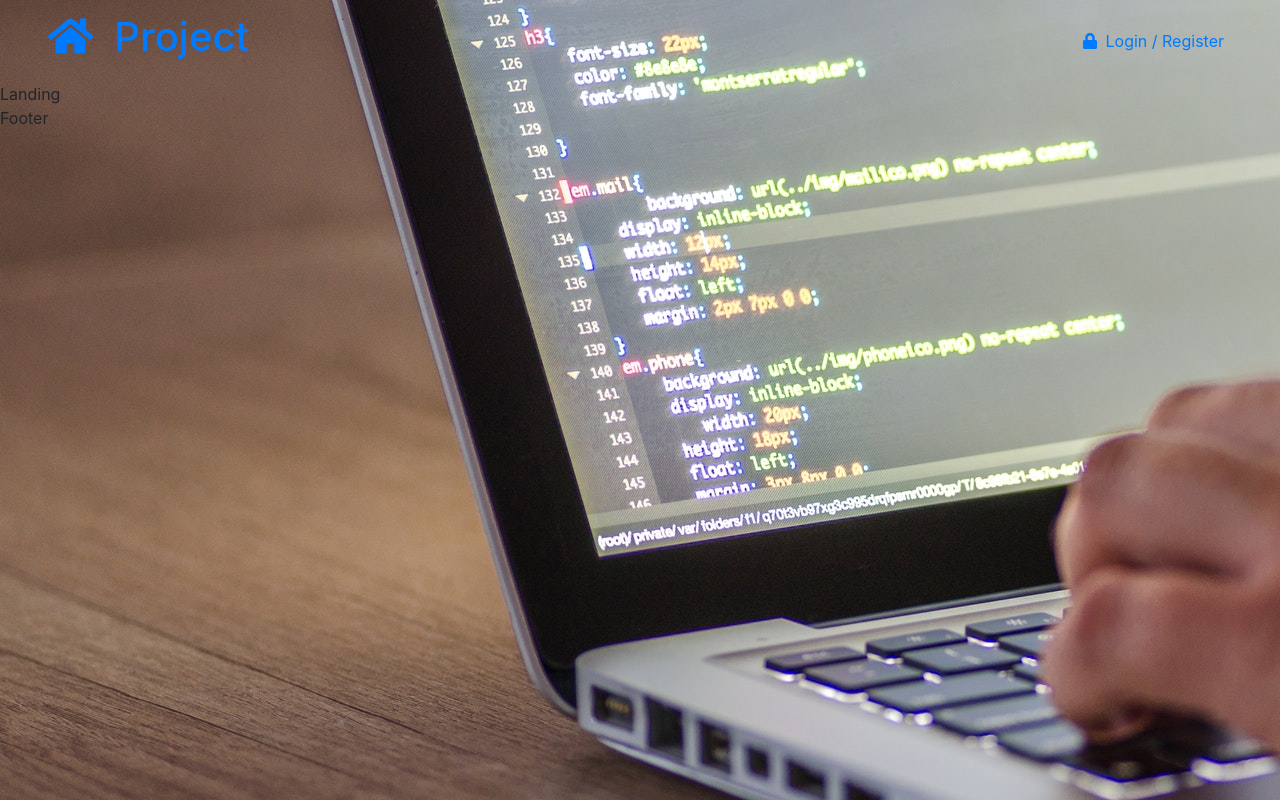
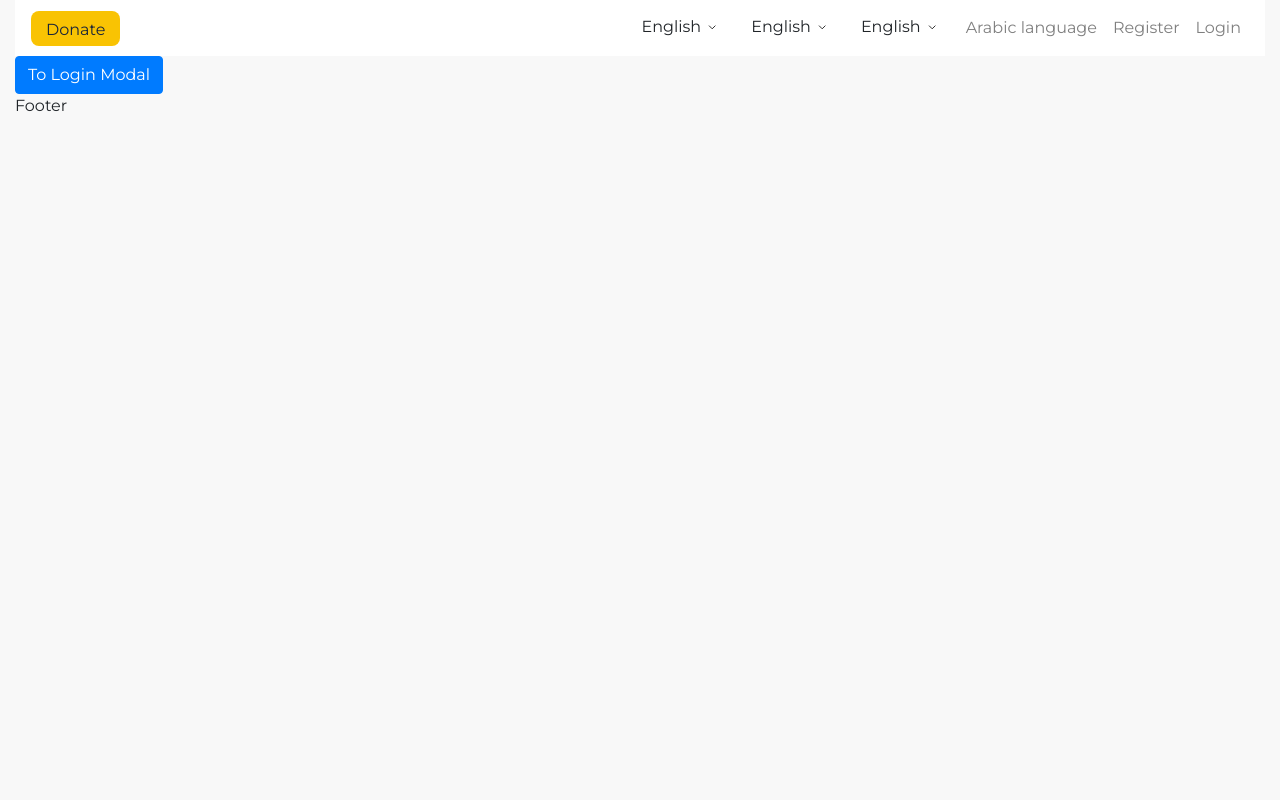
Before and after one commit to danielgreendev/react-master, a React (Create React App) app in the folder client/: page / in a window 1280 px wide. Built offline with nearby package versions, Linux system fonts and the light colour scheme.

Commit message:
feat: create navbar and login view modal

```diff
--- a/client/package.json
+++ b/client/package.json
@@ -7,8 +7,10 @@
     "axios": "^0.18.0",
     "classnames": "^2.2.5",
     "jwt-decode": "^2.2.0",
+    "mdb-react-ui-kit": "^6.0.0",
     "moment": "^2.22.0",
     "react": "^16.3.1",
+    "react-bootstrap": "^2.7.4",
     "react-dom": "^16.3.1",
     "react-moment": "^0.7.0",
     "react-redux": "^5.0.7",
--- a/client/public/index.html
+++ b/client/public/index.html
@@ -3,7 +3,7 @@
 
 <head>
   <meta charset="utf-8">
-  <meta name="viewport" content="width=device-width, initial-scale=1, shrink-to-fit=no">
+  <meta name="viewport" content="width=device-width, initial-scale=1, shrink-to-fit=yes">
   <meta name="theme-color" content="#000000">
   <!--
       manifest.json provides metadata used when your web app is added to the
@@ -11,9 +11,12 @@
     -->
   <link rel="manifest" href="%PUBLIC_URL%/manifest.json">
   <link rel="shortcut icon" href="%PUBLIC_URL%/favicon.ico">
-  <link rel="stylesheet" href="https://stackpath.bootstrapcdn.com/bootstrap/4.1.0/css/bootstrap.min.css" integrity="sha384-9gVQ4dYFwwWSjIDZnLEWnxCjeSWFphJiwGPXr1jddIhOegiu1FwO5qRGvFXOdJZ4"
-    crossorigin="anonymous">
-  <script defer src="https://use.fontawesome.com/releases/v5.0.9/js/all.js" integrity="sha384-8iPTk2s/jMVj81dnzb/iFR2sdA7u06vHJyyLlAd4snFpCl/SnyUjRrbdJsw1pGIl"
+  <link rel="stylesheet" href="https://cdn.jsdelivr.net/npm/bootstrap@4.6.2/dist/css/bootstrap.min.css">
+
+  <link href="https://fonts.googleapis.com/css2?family=Montserrat:wght@400;700&display=swap" rel="stylesheet">
+
+  <script defer src="https://use.fontawesome.com/releases/v5.0.9/js/all.js"
+    integrity="sha384-8iPTk2s/jMVj81dnzb/iFR2sdA7u06vHJyyLlAd4snFpCl/SnyUjRrbdJsw1pGIl"
     crossorigin="anonymous"></script>
 
 
@@ -27,12 +30,9 @@
   </noscript>
   <div id="root"></div>
 
-  <script src="https://code.jquery.com/jquery-3.3.1.slim.min.js" integrity="sha384-q8i/X+965DzO0rT7abK41JStQIAqVgRVzpbzo5smXKp4YfRvH+8abtTE1Pi6jizo"
-    crossorigin="anonymous"></script>
-  <script src="https://cdnjs.cloudflare.com/ajax/libs/popper.js/1.14.0/umd/popper.min.js" integrity="sha384-cs/chFZiN24E4KMATLdqdvsezGxaGsi4hLGOzlXwp5UZB1LY//20VyM2taTB4QvJ"
-    crossorigin="anonymous"></script>
-  <script src="https://stackpath.bootstrapcdn.com/bootstrap/4.1.0/js/bootstrap.min.js" integrity="sha384-uefMccjFJAIv6A+rW+L4AHf99KvxDjWSu1z9VI8SKNVmz4sk7buKt/6v9KI65qnm"
-    crossorigin="anonymous"></script>
+  <script src="https://cdn.jsdelivr.net/npm/jquery@3.6.3/dist/jquery.slim.min.js"></script>
+  <script src="https://cdn.jsdelivr.net/npm/popper.js@1.16.1/dist/umd/popper.min.js"></script>
+  <script src="https://cdn.jsdelivr.net/npm/bootstrap@4.6.2/dist/js/bootstrap.bundle.min.js"></script>
 </body>
 
 </html>
--- a/client/src/App.css
+++ b/client/src/App.css
@@ -1,3 +1,28 @@
 body {
-    background-image: url('./bg.jpg');
+    background-color: #f8f8f8;
+    font-family: 'Montserrat', sans-serif;
+    user-select: none;
 }
+
+
+.donate-btn {
+    font-size: 16px;
+    border-radius: 8px;
+    height: 35px;
+    padding: 7px 15px;
+    background-color: #F9C303;
+    color: #1A2539;
+    cursor: pointer;
+    transition: 0.2s;
+}
+
+.donate-btn:hover {
+    background-color: #e99f01;
+    box-shadow: 1px 1px 3px #1A2539;
+    color: white;
+    text-decoration: none;
+}
+.donate-btn:active {
+    background-color: #e99f01;
+    box-shadow: 1px 1px 1px #1A2539;
+}
--- a/client/src/App.js
+++ b/client/src/App.js
@@ -9,6 +9,7 @@ import Register from './component/auth/Register'
 import Other from './component/other/Other'
 import Navbar from './component/layout/Navbar'
 import Footer from './component/layout/Footer'
+import NotFound from './component/other/NotFound'
 
 import './App.css'
 
@@ -17,16 +18,19 @@ function App() {
     <div>
       <Provider store={store}>
         <Router>
-          <div className='bg'>
+          <div className='container-fluid'>
             <Navbar />
-            <Route exact path="/" component={Landing} />
-            <Route exact path="/login" component={Login} />
-            <Route exact path="/register" component={Register} />
-            <Route exact path="/other" component={Other} />
+            <Switch>
+              <Route exact path="/" component={Landing} />
+              <Route exact path="/login" component={Login} />
+              <Route exact path="/register" component={Register} />
+              <Route exact path="/other" component={Other} />
+              <Route component={NotFound} />
+            </Switch>
+            <Footer />
           </div>
         </Router>
       </Provider>
-      <Footer />
     </div>
   )
 }
--- a/client/src/component/layout/Landing.js
+++ b/client/src/component/layout/Landing.js
@@ -1,11 +1,87 @@
-import React from 'react'
+import React, { useState } from 'react';
 
-function Landing() {
+function App() {
+    const [activeTab, setActiveTab] = useState('login');
+    const handleTabClick = (tab) => {
+        setActiveTab(tab);
+    };
     return (
         <div>
-            Landing
+            <button className='btn btn-primary' data-toggle="modal" data-target="#loginModal">
+                To Login Modal
+            </button>
+            <div className="modal fade" id="loginModal">
+                <div className="row">
+                    <div className="col-md-6 offset-md-3">
+                        <div className="card">
+                            <div className="card-header">
+                                <ul className="nav nav-tabs card-header-tabs">
+                                    <li className="nav-item">
+                                        <a
+                                            className={`nav-link ${activeTab === 'login' ? 'active' : ''}`}
+                                            onClick={() => handleTabClick('login')}
+                                        >
+                                            Login
+                                        </a>
+                                    </li>
+                                    <li className="nav-item">
+                                        <a
+                                            className={`nav-link ${activeTab === 'register' ? 'active' : ''}`}
+                                            onClick={() => handleTabClick('register')}
+                                        >
+                                            Register
+                                        </a>
+                                    </li>
+                                </ul>
+                            </div>
+                            <div className="card-body">
+                                {activeTab === 'login' && (
+                                    <form>
+                                        <div className="form-group">
+                                            <label htmlFor="email">Email address</label>
+                                            <input type="email" className="form-control" id="email" aria-describedby="emailHelp" />
+                                            <small id="emailHelp" className="form-text text-muted">
+                                                We'll never share your email with anyone else.
+                                            </small>
+                                        </div>
+                                        <div className="form-group">
+                                            <label htmlFor="password">Password</label>
+                                            <input type="password" className="form-control" id="password" />
+                                        </div>
+                                        <button type="submit" className="btn btn-primary">
+                                            Login
+                                        </button>
+                                    </form>
+                                )}
+                                {activeTab === 'register' && (
+                                    <form>
+                                        <div className="form-group">
+                                            <label htmlFor="email">Email address</label>
+                                            <input type="email" className="form-control" id="email" aria-describedby="emailHelp" />
+                                            <small id="emailHelp" className="form-text text-muted">
+                                                We'll never share your email with anyone else.
+                                            </small>
+                                        </div>
+                                        <div className="form-group">
+                                            <label htmlFor="password">Password</label>
+                                            <input type="password" className="form-control" id="password" />
+                                        </div>
+                                        <div className="form-group">
+                                            <label htmlFor="confirmPassword">Confirm Password</label>
+                                            <input type="password" className="form-control" id="confirmPassword" />
+                                        </div>
+                                        <button type="submit" className="btn btn-primary">
+                                            Register
+                                        </button>
+                                    </form>
+                                )}
+                            </div>
+                        </div>
+                    </div>
+                </div>
+            </div>
         </div>
-    )
+
+    );
 }
-
-export default Landing
+export default App;
--- a/client/src/component/layout/Navbar.js
+++ b/client/src/component/layout/Navbar.js
@@ -1,28 +1,87 @@
-import React from 'react'
-import { Link } from 'react-router-dom'
+import React, { Fragment } from 'react';
+import { Link } from 'react-router-dom';
 
-function Navbar() {
+const Navbar = () => {
+    const commonLinks = (
+        <React.Fragment>
+            <li className="nav-item">
+                <div class="dropdown">
+                    <button class="btn bg-white" type="button" data-toggle="dropdown" data-target="#dropdownMenu">
+                        English
+                        <svg width="24" height="24" viewBox="0 0 30 30">
+                            <path d="M10 12l4 4 4-4" stroke="black" stroke-width="1" fill="none" />
+                        </svg>
+                    </button>
+                    <div class="dropdown-menu" aria-labelledby="dropdownMenu">
+                        <a class="dropdown-item" href="#">Action</a>
+                        <a class="dropdown-item" href="#">Another action</a>
+                        <a class="dropdown-item" href="#">Something else here</a>
+                    </div>
+                </div>
+            </li>
+            <li className="nav-item">
+                <div class="dropdown">
+                    <button class="btn bg-white" type="button" data-toggle="dropdown" data-target="#dropdownMenu">
+                        English
+                        <svg width="24" height="24" viewBox="0 0 30 30">
+                            <path d="M10 12l4 4 4-4" stroke="black" stroke-width="1" fill="none" />
+                        </svg>
+                    </button>
+                    <div class="dropdown-menu" aria-labelledby="dropdownMenu">
+                        <a class="dropdown-item" href="#">Action</a>
+                        <a class="dropdown-item" href="#">Another action</a>
+                        <a class="dropdown-item" href="#">Something else here</a>
+                    </div>
+                </div>
+            </li>
+            <li className="nav-item">
+                <div class="dropdown">
+                    <button class="btn bg-white" type="button" data-toggle="dropdown" data-target="#dropdownMenu">
+                        English
+                        <svg width="24" height="24" viewBox="0 0 30 30">
+                            <path d="M10 12l4 4 4-4" stroke="black" stroke-width="1" fill="none" />
+                        </svg>
+                    </button>
+                    <div class="dropdown-menu" aria-labelledby="dropdownMenu">
+                        <a class="dropdown-item" href="#">Action</a>
+                        <a class="dropdown-item" href="#">Another action</a>
+                        <a class="dropdown-item" href="#">Something else here</a>
+                    </div>
+                </div>
+            </li>
+            <li className="nav-item">
+                <Link className="nav-link" to='/'>Arabic language</Link>
+            </li>
+
+        </React.Fragment>
+    );
+    const guestLinks = (
+        <ul className="navbar-nav ml-auto">
+            {commonLinks}
+            <li className="nav-item">
+                <Link className="nav-link" to='/register'>Register</Link>
+            </li>
+            <li className="nav-item">
+                <Link className="nav-link" to='/login'>Login</Link>
+            </li>
+        </ul>
+    );
+
     return (
-        <nav className="navbar navbar-expand-sm bg-transparent px-5">
-            <Link to="/" className='navbar-brand'>
-                <h1>
-                    <i className='fa fa-home'></i>&nbsp;
-                    Project
-                </h1>
-            </Link>
-            {/* <div className='collapse navbar-collapse'> */}
-            <ul className='navbar-nav ml-auto'>
-                <li className='nav-item'>
-                    <Link className='nav-link' to="/login">
-                        <i className='fa fa-lock'></i>&nbsp;
-                        Login / Register
-                    </Link>
-                </li>
-            </ul>
-
-            {/* </div> */}
-        </nav>
-    )
-}
+        <React.Fragment>
+            <nav className="navbar navbar-expand-md navbar-light bg-white">
+                <Link className='donate-btn' to="/">
+                    Donate
+                </Link>
+                <button className="navbar-toggler" type="button" data-toggle="collapse" data-target="#collapsibleNavbar">
+                    <span className="navbar-toggler-icon"></span>
+                </button>
+                <div className="collapse navbar-collapse" id="collapsibleNavbar">
+                    {guestLinks}
+                </div>
+            </nav>
+        </React.Fragment>
+    );
+};
 
 export default Navbar
--- /dev/null
+++ b/client/src/component/other/NotFound.js
@@ -0,0 +1,11 @@
+import React from 'react'
+
+function NotFound() {
+    return (
+        <div>
+            NotFound
+        </div>
+    )
+}
+
+export default NotFound
```
